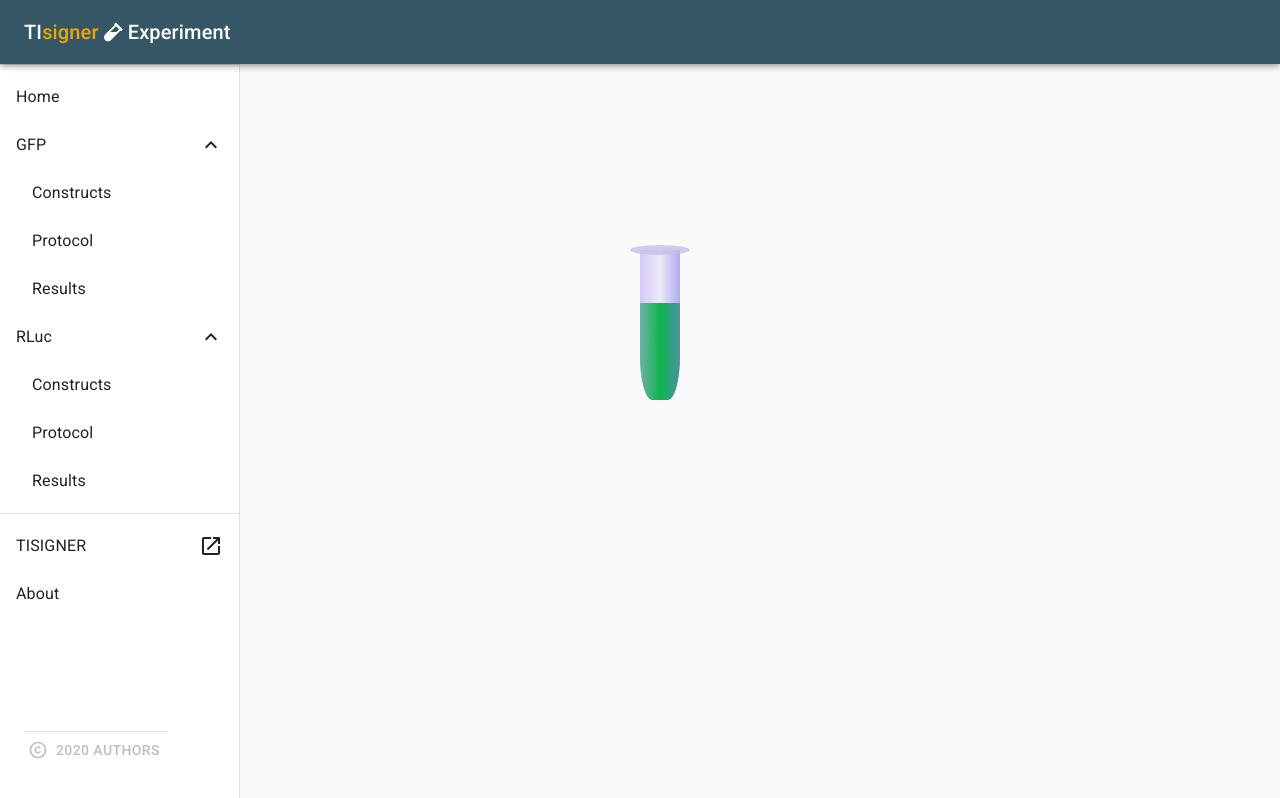
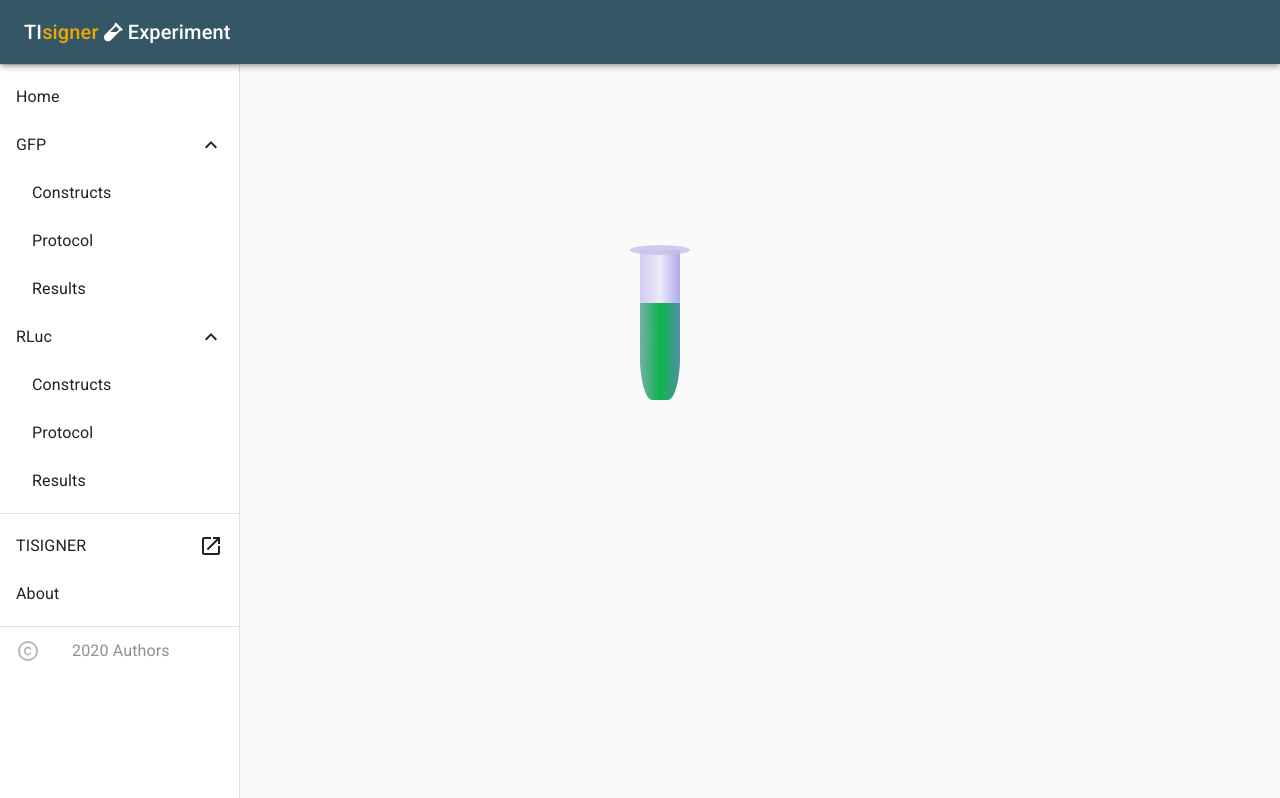
Before and after one commit to bkb3/TIsignerExperiment, a React (Create React App) app: page /test in a window 1280 px wide. Built offline with nearby package versions, Linux system fonts and the light colour scheme.

Commit message:
fix chartjs problems

```diff
--- a/src/components/GFP/Results.jsx
+++ b/src/components/GFP/Results.jsx
@@ -181,7 +181,7 @@ class Results extends Component {
                   label={
                     !this.state.showAllConstructs
                       ? "Mean shown"
-                      : "Mean hidden"
+                      : "Reps shown"
                   }
                 />
                 <FormControlLabel
--- a/src/components/Main/index.jsx
+++ b/src/components/Main/index.jsx
@@ -7,6 +7,7 @@ import Hidden from "@material-ui/core/Hidden";
 import IconButton from "@material-ui/core/IconButton";
 import Button from "@material-ui/core/Button";
 import List from "@material-ui/core/List";
+import ListItemIcon from "@material-ui/core/ListItemIcon";
 import ListItem from "@material-ui/core/ListItem";
 import ListItemText from "@material-ui/core/ListItemText";
 import Typography from "@material-ui/core/Typography";
@@ -194,16 +195,31 @@ function Main(props) {
         ))}
       </List>
 
-      <div className={classes.footer}>
-        <Divider />
-        <Button disabled startIcon={<CopyrightIcon />}>
+      {/* <div className={classes.footer}> */}
+      <Divider />
+      <List component="div" disablePadding>
+        <ListItem button disabled>
+          <ListItemIcon>
+            <CopyrightIcon />
+          </ListItemIcon>
+          <ListItemText
+            primary={
+              "2020" +
+              (new Date().getFullYear() === 2020
+                ? ""
+                : ` - ${new Date().getFullYear()}`) + " Authors"
+            }
+          />
+        </ListItem>
+      </List>
+      {/* <Button disabled startIcon={<CopyrightIcon />}>
           2020
           {new Date().getFullYear() === 2020
             ? null
             : ` - ${new Date().getFullYear()}`}{" "}
           Authors
-        </Button>
-      </div>
+        </Button> */}
+      {/* </div> */}
     </div>
   );
 
```
